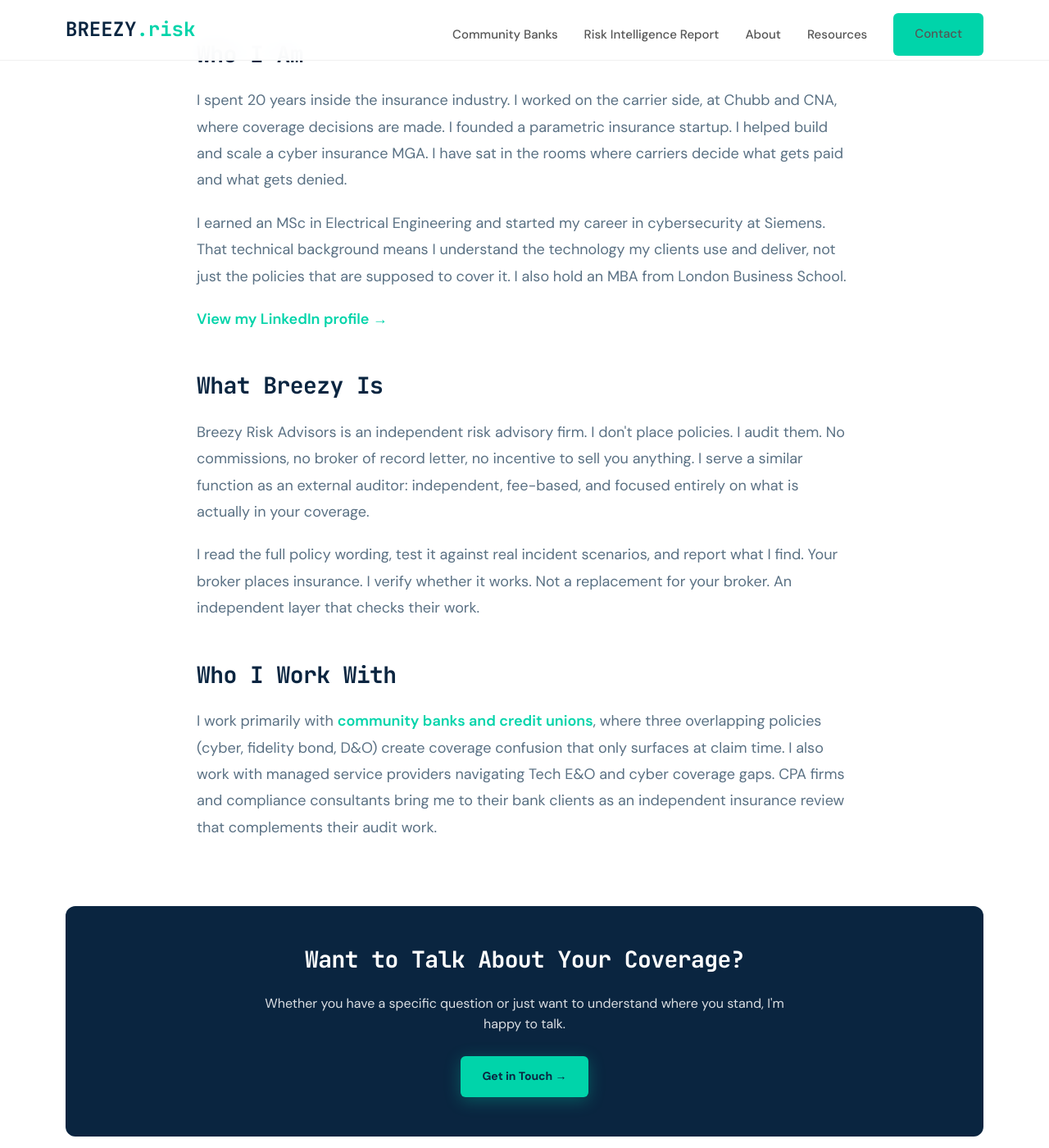
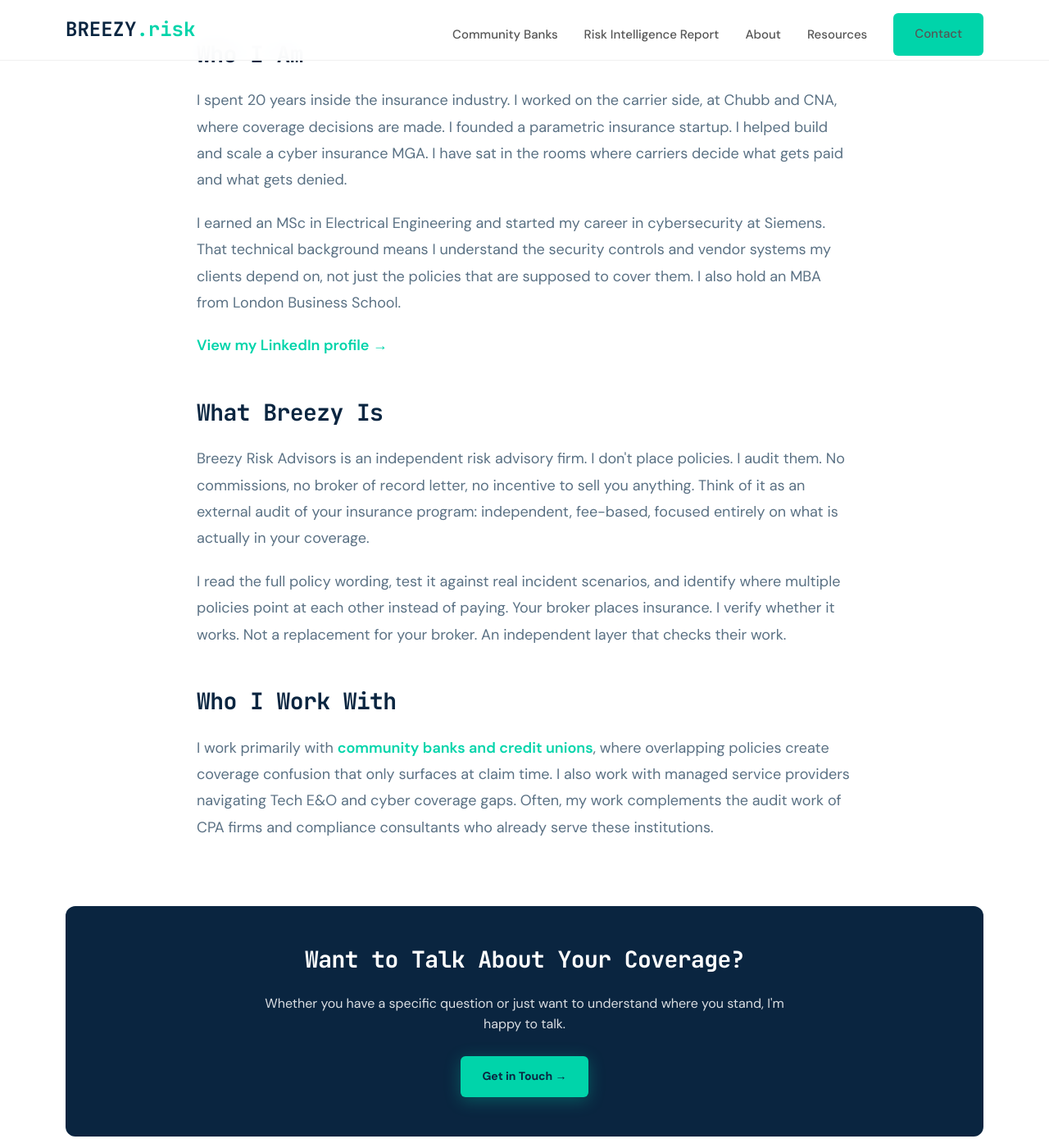
Before and after one commit to joeproe1/breezyins.com, a Jekyll site: the page built from about.html, in a window 1280 px wide and 1400 px high, scrolled down 603 px. Shown: the whole window at 82% size. Built offline with Jekyll 4.4.1, drawn with Linux system fonts in a browser that asks for light colours.

Commit message:
Tighten About page copy: bank-forward language, policy interaction, condensed phrasing
Co-Authored-By: Claude Opus 4.6 <noreply@anthropic.com>

```diff
--- a/about.html
+++ b/about.html
@@ -50,15 +50,15 @@ image: /assets/images/joerg-portrait.jpg
 
             <h2>Who I Am</h2>
             <p>I spent 20 years inside the insurance industry. I worked on the carrier side, at Chubb and CNA, where coverage decisions are made. I founded a parametric insurance startup. I helped build and scale a cyber insurance MGA. I have sat in the rooms where carriers decide what gets paid and what gets denied.</p>
-            <p>I earned an MSc in Electrical Engineering and started my career in cybersecurity at Siemens. That technical background means I understand the technology my clients use and deliver, not just the policies that are supposed to cover it. I also hold an MBA from London Business School.</p>
+            <p>I earned an MSc in Electrical Engineering and started my career in cybersecurity at Siemens. That technical background means I understand the security controls and vendor systems my clients depend on, not just the policies that are supposed to cover them. I also hold an MBA from London Business School.</p>
             <p><a href="https://www.linkedin.com/in/joergproeve/" target="_blank" rel="noopener">View my LinkedIn profile &rarr;</a></p>
 
             <h2>What Breezy Is</h2>
-            <p>Breezy Risk Advisors is an independent risk advisory firm. I don't place policies. I audit them. No commissions, no broker of record letter, no incentive to sell you anything. I serve a similar function as an external auditor: independent, fee-based, and focused entirely on what is actually in your coverage.</p>
-            <p>I read the full policy wording, test it against real incident scenarios, and report what I find. Your broker places insurance. I verify whether it works. Not a replacement for your broker. An independent layer that checks their work.</p>
+            <p>Breezy Risk Advisors is an independent risk advisory firm. I don't place policies. I audit them. No commissions, no broker of record letter, no incentive to sell you anything. Think of it as an external audit of your insurance program: independent, fee-based, focused entirely on what is actually in your coverage.</p>
+            <p>I read the full policy wording, test it against real incident scenarios, and identify where multiple policies point at each other instead of paying. Your broker places insurance. I verify whether it works. Not a replacement for your broker. An independent layer that checks their work.</p>
 
             <h2>Who I Work With</h2>
-            <p>I work primarily with <a href="{{ '/community-bank-insurance/' | relative_url }}">community banks and credit unions</a>, where three overlapping policies (cyber, fidelity bond, D&amp;O) create coverage confusion that only surfaces at claim time. I also work with managed service providers navigating Tech E&amp;O and cyber coverage gaps. CPA firms and compliance consultants bring me to their bank clients as an independent insurance review that complements their audit work.</p>
+            <p>I work primarily with <a href="{{ '/community-bank-insurance/' | relative_url }}">community banks and credit unions</a>, where overlapping policies create coverage confusion that only surfaces at claim time. I also work with managed service providers navigating Tech E&amp;O and cyber coverage gaps. Often, my work complements the audit work of CPA firms and compliance consultants who already serve these institutions.</p>
 
         </div>
 
```
